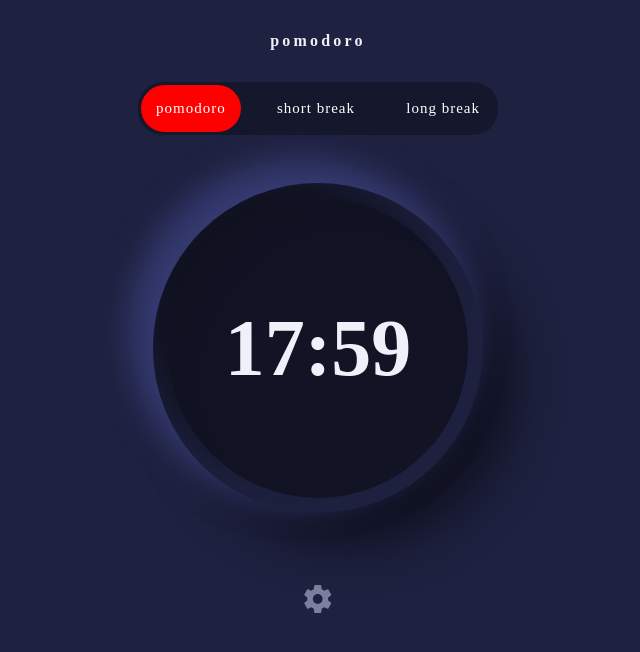
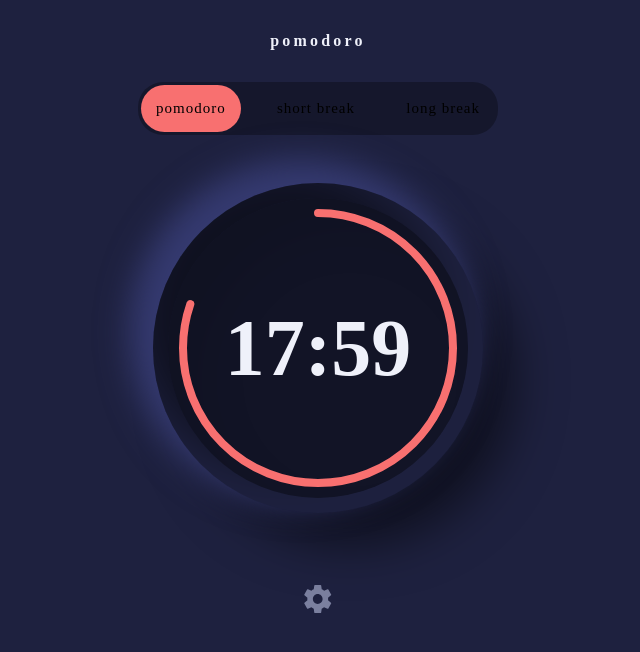
Before and after one commit to papilo-cloud/Timer, a Vue app: page / in a window 1280 px wide. Shown: the top 652 px of the page, without its empty margins (322-962 px from the left). Built offline with nearby package versions, Linux system fonts and the light colour scheme.

Commit message:
done with the UI

```diff
--- a/src/timeLoggingApp/Main.vue
+++ b/src/timeLoggingApp/Main.vue
@@ -1,6 +1,6 @@
 <template>
-  <div class="main" :class="[selected, select]">
-    <Pomodro />
+  <div class="main" :class="select">
+    <Pomodro :selected="selected" :class="selected"/>
     <!-- <Settings v-if="show" :show="show" @toggle-show="toggleShow"/> -->
     <div class="settings" v-show="shows">
         <form >
@@ -144,7 +144,7 @@ body{
   margin: 0;
   padding: 0;
 }
-circle{
+svg circle{
   stroke: red;
 }
   .main{
@@ -174,7 +174,6 @@ circle{
   }
 
    button{
-    color:#fff;
     /* background: #F87070; */
     background: transparent;
   }
@@ -344,12 +343,16 @@ circle{
     top: 10px;
     width: 5px;
     height: 14px;
-    border:solid #fff;
+    border:solid #161932;
     border-width: 0 3px 3px 0;
     transform: rotate(45deg);
   }
   .check1 label input:checked ~ .check, .check2 label input:checked ~ .check {
-    background:#161932;
+    background: #161932;
+    color: #fff;
+  }
+  .check2 label input:checked ~ .check {
+    background: transparent;
     color: #fff;
   }
   .check2 label:nth-child(1){
--- a/src/timeLoggingApp/Pomodro.vue
+++ b/src/timeLoggingApp/Pomodro.vue
@@ -6,7 +6,7 @@
       <BtnGroups text="short break" class="but"/>
       <BtnGroups text="long break" class="but"/>
     </div>
-    <Time/>
+    <Time :class="selected"/>
   </div>
 </template>
 
@@ -18,6 +18,9 @@ import Time from './Time.vue';
     components: { BtnGroups, Time },
     data() {
       return{
+        props:{
+          selected: String
+        },
         butns:[
           {
             id: 1,
@@ -57,9 +60,23 @@ import Time from './Time.vue';
     width: 100%;
     padding: 0 1rem;
   }
+  .but{
+    color: #fff;
+  }
   .active{
-    background: red;
+    /* background: red; */
     border-radius:25px;
+    color: #161932;
+  }
+  .color1 .active{
+    background: #F87070;
+    color: #fff;
+  }
+  .color2 .active{
+    background: #70F380;
+  }
+  .color3 .active{
+    background: #70f3f8;
   }
   h4{
     margin: 2rem 0;
--- a/src/timeLoggingApp/Time.vue
+++ b/src/timeLoggingApp/Time.vue
@@ -15,6 +15,7 @@
   export default {
     name: 'Time',
     props:{
+      selected: String
     }
   }
 </script>
@@ -72,7 +73,16 @@
     stroke-dasharray: 603.2;
     stroke-dashoffset: 603.2;
     transform-origin: 50% 50%;
-     animation: anim 2s linear;
+     animation: anim 2s infinite;
+  }
+  .color1 svg circle{
+    background: #F87070;
+  }
+  .color2 svg circle{
+    stroke: #70F380;
+  }
+  .color3 svg circle{
+    stroke: #70f3f8;
   }
   .h1{
     position: absolute;
```
